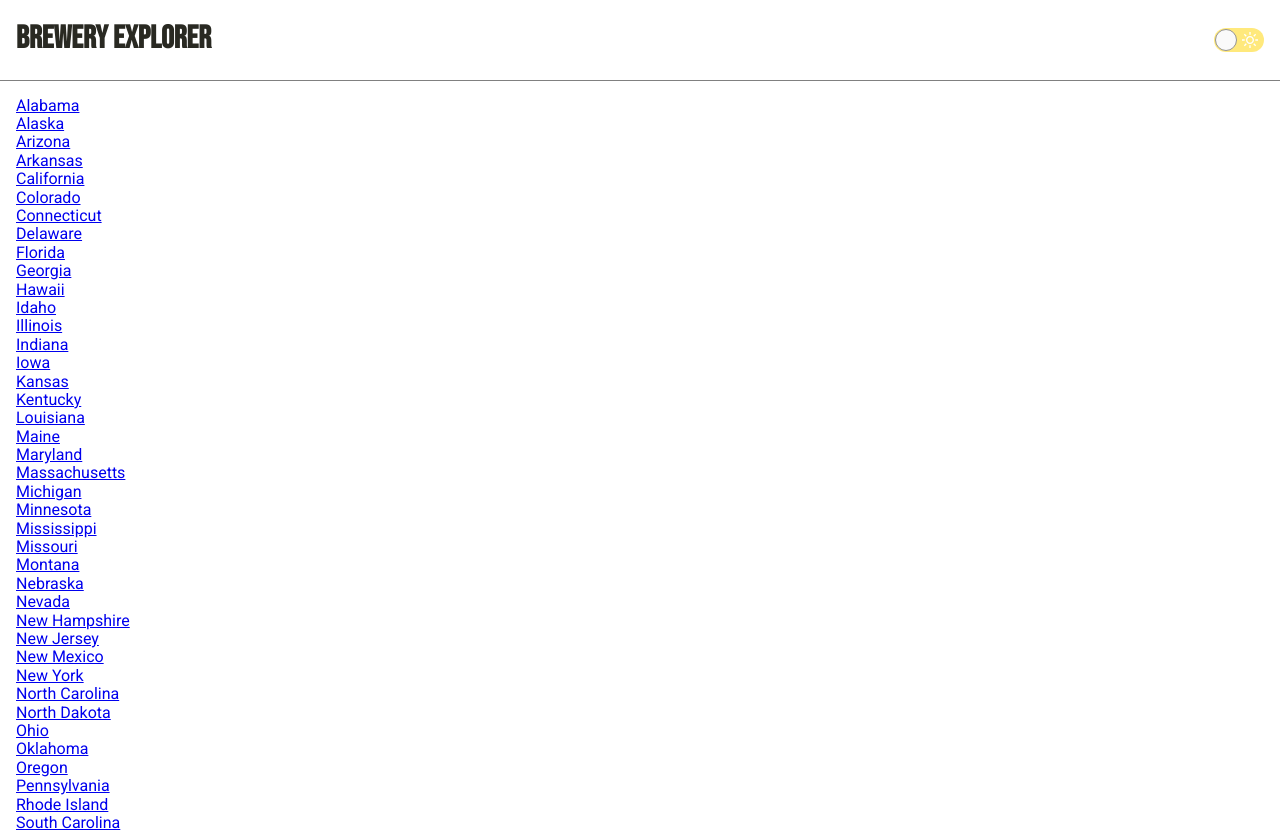
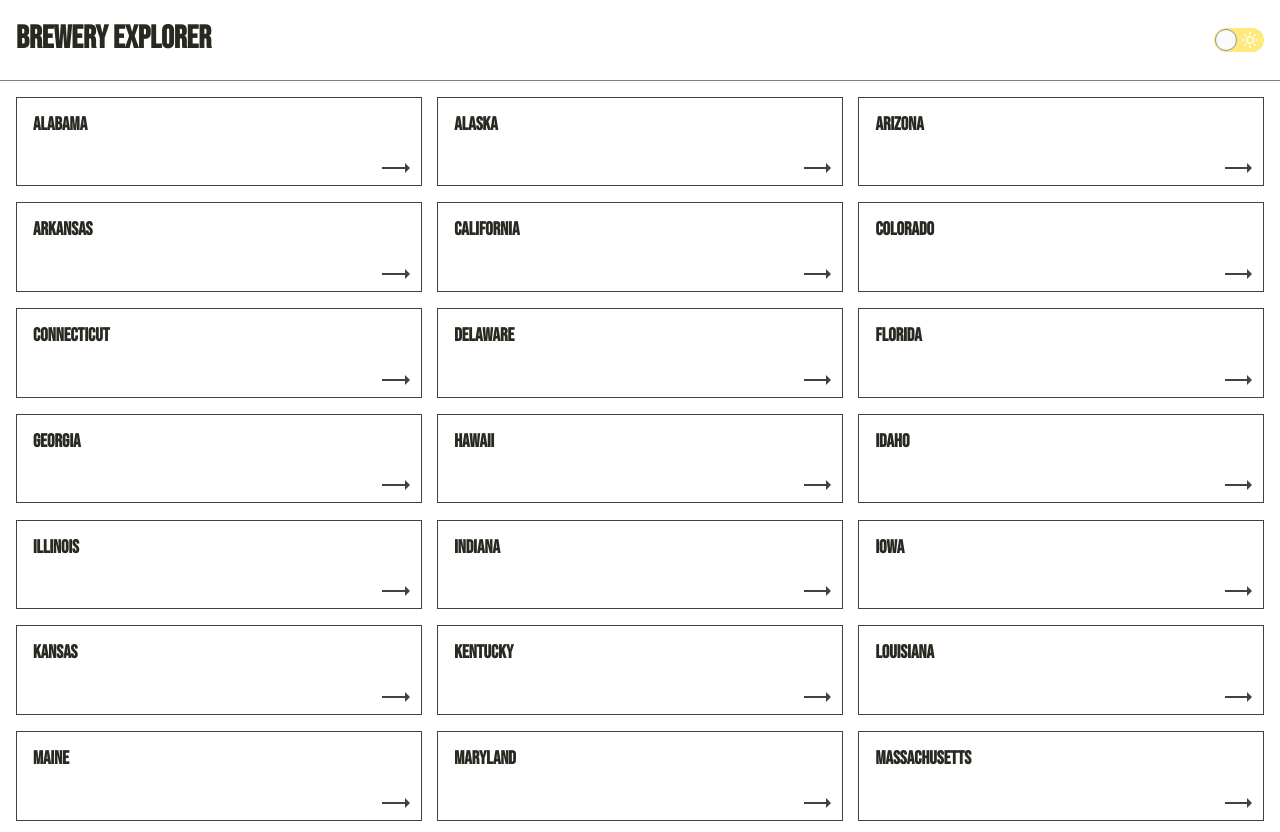
Before and after one commit to kuuurt13/brewery-explorer, a Next.js app: page / in a window 1280 px wide. Shown: the top 832 px of the page. Built offline with nearby package versions, Linux system fonts and the light colour scheme.

Commit message:
Added some initial styling to state list

```diff
--- /dev/null
+++ b/components/ButtonLink.tsx
@@ -0,0 +1,77 @@
+import { ForwardedRef, forwardRef } from "react";
+import Link, { LinkProps } from "next/link";
+import styled from "styled-components";
+
+type Props = {
+  href: string;
+  title: string;
+};
+
+type ButtonProps = LinkProps & Props;
+
+const Button = forwardRef(
+  ({ title, href }: ButtonProps, ref: ForwardedRef<HTMLAnchorElement>) => (
+    <a href={href} ref={ref}>
+      <h3>{title}</h3>
+      <StyledArrow>
+        <div></div>
+        <div></div>
+      </StyledArrow>
+    </a>
+  )
+);
+
+export default function ButtonLink(props: Props) {
+  return (
+    <Link href={props.href} passHref>
+      <StyledWrapper>
+        <Button {...props} />
+      </StyledWrapper>
+    </Link>
+  );
+}
+
+const StyledArrow = styled.div`
+  position: relative;
+  max-width: 6%;
+  margin-left: auto;
+  transition: 500ms ease-in-out;
+
+  div:first-child {
+    width: 100%;
+    border: solid 1px ${({ theme }) => theme.colors.font};
+  }
+
+  div:last-child {
+    position: absolute;
+    width: 0;
+    height: 0;
+    right: -5px;
+    top: -4px;
+    border-top: 5px solid transparent;
+    border-bottom: 5px solid transparent;
+    border-left: 5px solid ${({ theme }) => theme.colors.font};
+  }
+`;
+
+const StyledWrapper = styled.div`
+  padding: 1rem;
+  border: solid 1px ${({ theme }) => theme.colors.font};
+
+  h3 {
+    margin: 0 0 2rem 0;
+    transition: 500ms ease-in-out;
+  }
+
+  a {
+    text-decoration: none;
+  }
+
+  &:hover ${StyledArrow} {
+    max-width: 7%;
+  }
+
+  &:hover h3 {
+    margin-left: 0.3rem;
+  }
+`;
--- a/pages/index.tsx
+++ b/pages/index.tsx
@@ -1,4 +1,5 @@
-import Link from "next/link";
+import styled from "styled-components";
+import ButtonLink from "../components/ButtonLink";
 import states from "../data/states.json";
 import { State } from "../types";
 
@@ -7,12 +8,27 @@ type Props = {
 };
 
 export default function Home({ states }: Props) {
-  return states.map((state) => (
-    <div key={state.id}>
-      <Link href={`/browse/states/${state.id}`}>{state.name}</Link>
-    </div>
-  ));
+  return (
+    <StyledWrapper>
+      {states.map((state) => (
+        <div key={state.id}>
+          <ButtonLink href={`/browse/states/${state.id}`} title={state.name} />
+        </div>
+      ))}
+    </StyledWrapper>
+  );
 }
+
+const StyledWrapper = styled.div`
+  display: flex;
+  flex-wrap: wrap;
+  justify-content: space-between;
+
+  > div {
+    flex: 0 0 32.5%;
+    margin-bottom: 1.3%;
+  }
+`;
 
 export async function getStaticProps() {
   return {
```
